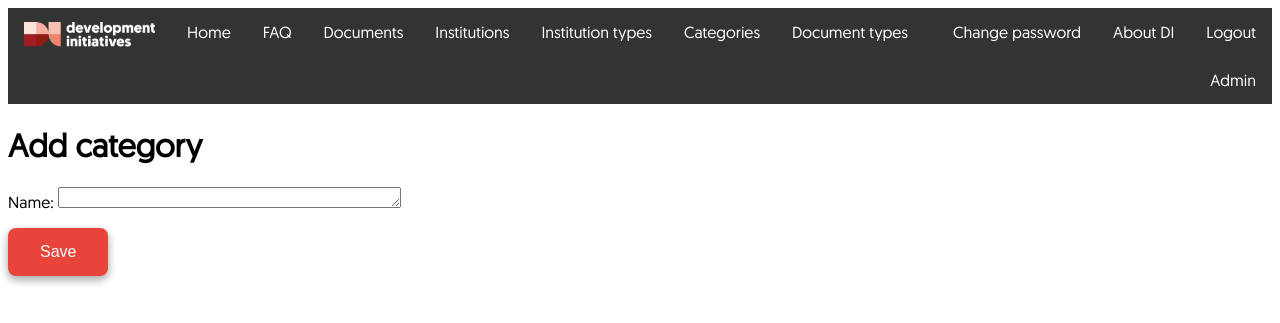
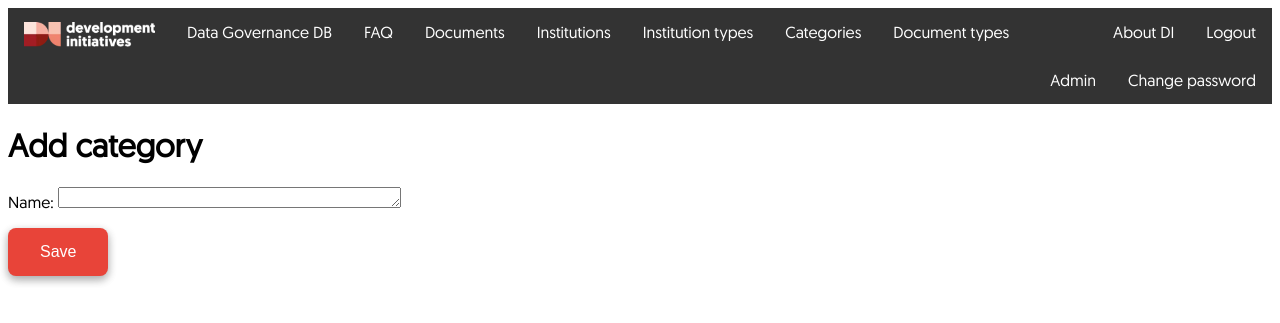
Before and after one commit to devinit/data-governance-db, a Django app: page /categories/add in a window 1280 px wide. Shown: the top 323 px of the page. Run offline with Django 4.2, Linux system fonts and the light colour scheme; the visitor is signed in with stand-in values (Sample User, id 1).

Commit message:
Change Home title

```diff
--- a/core/templates/core/base.html
+++ b/core/templates/core/base.html
@@ -29,7 +29,7 @@
                 {% if request.resolver_match.url_name == 'home' %}
                     class="active"
                 {% endif %}
-                href="{% url 'core:home' %}">Home</a></li>
+                href="{% url 'core:home' %}">Data Governance DB</a></li>
             <li class="left">
                 <a target="_blank"
                     href="https://docs.google.com/document/d/1za7--nrfNzxn-X_yAWVVSer9_WF7L1340qJ-Uh0lNzI/edit?usp=sharing">
```
